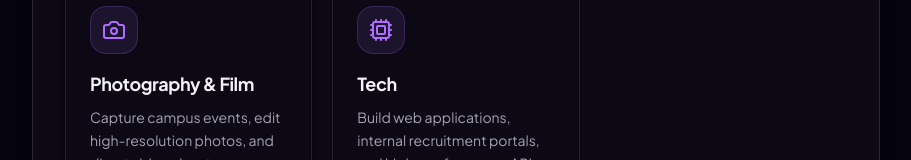
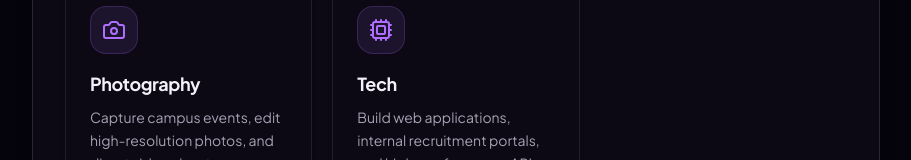
Before and after one commit to Yashpanchal0503/Crosslinks-Recruitment-form, a React (Vite) app in the folder client/: page / in a window 1280 px wide. Shown: the part 1863-2023 px from the top of the page, without its empty margins (184-1095 px from the left). Built offline with nearby package versions, Linux system fonts and the light colour scheme; no server answers.

Commit message:
last last

```diff
--- a/client/src/components/common/DepartmentSelector.jsx
+++ b/client/src/components/common/DepartmentSelector.jsx
@@ -24,7 +24,7 @@ const departments = [
   },
   {
     key: "Photography",
-    name: "Photography & Film",
+    name: "Photography",
     icon: <Camera className="w-6 h-6" />,
     description: "Capture campus events, edit high-resolution photos, and direct video shoots.",
   },
--- a/client/src/pages/Application.jsx
+++ b/client/src/pages/Application.jsx
@@ -93,8 +93,10 @@ const Application = () => {
     }, 50);
   };
 
-  const onSubmit = async (data) => {
+  const onSubmit = async () => {
     if (stage !== 2) return;
+    // Use getValues() to capture ALL registered fields, not the resolver-filtered data
+    const data = methods.getValues();
     setIsSubmitting(true);
     setError("");
     try {
```
